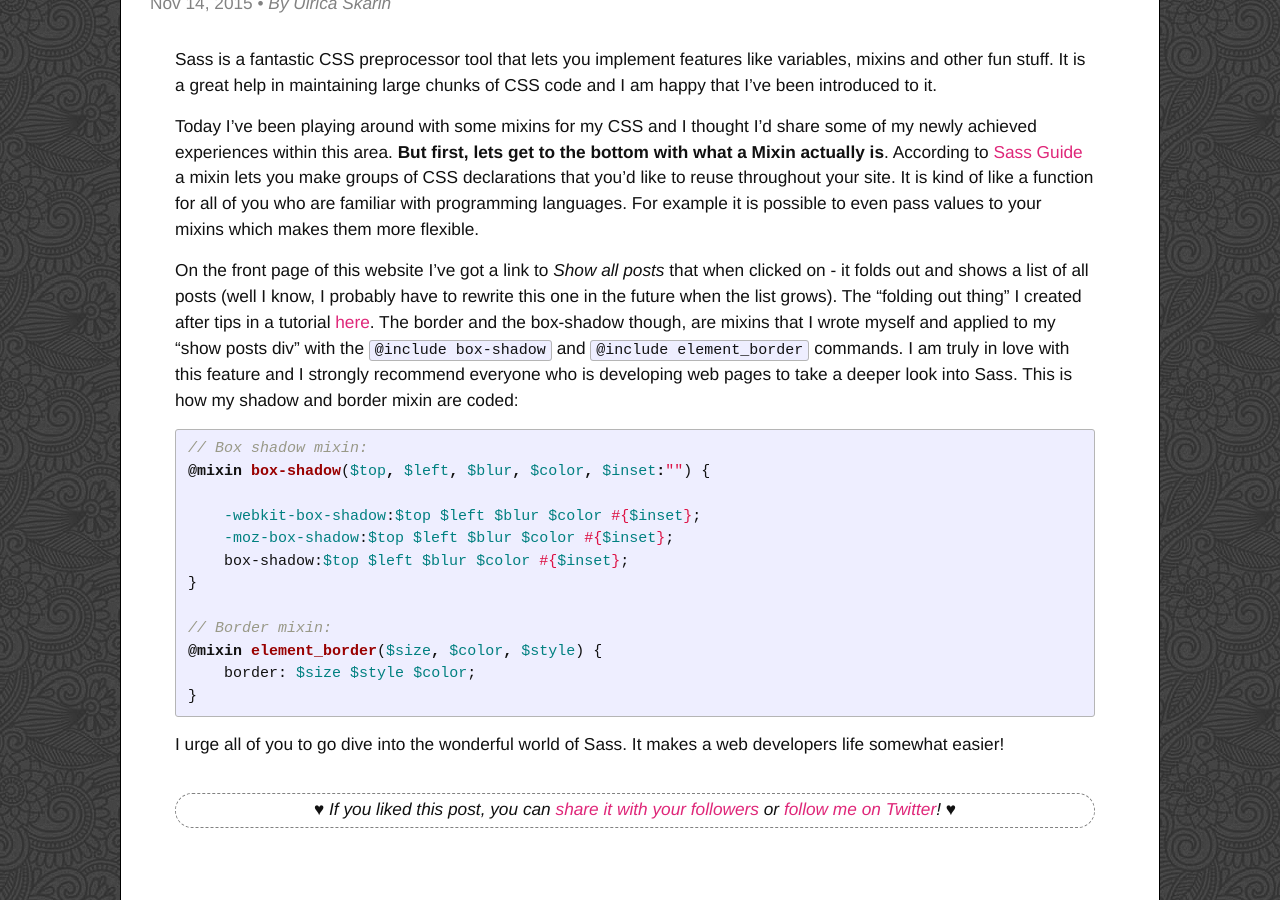
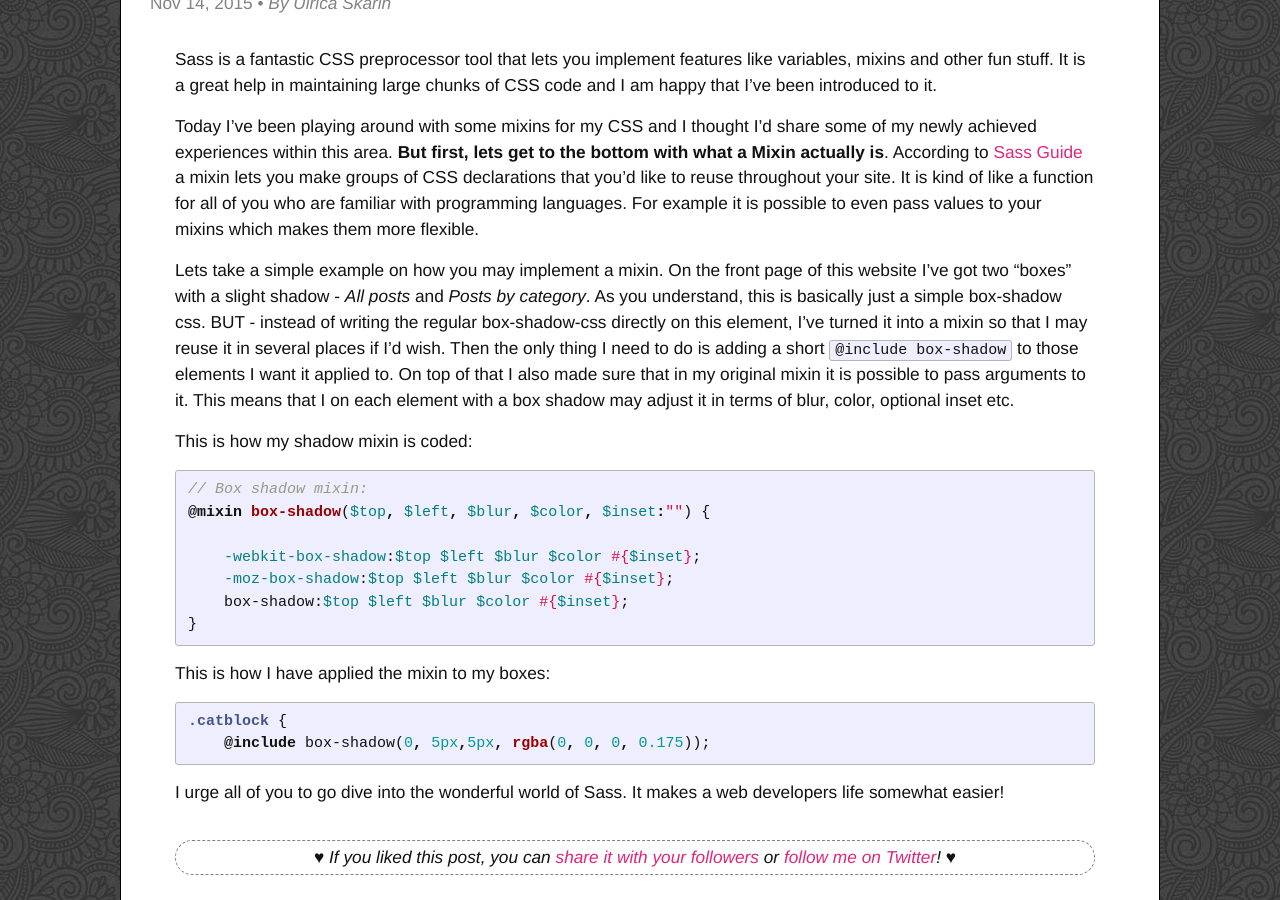
Before and after one commit to ulricaskarin/ulricaskarin.github.io, a Jekyll site: the page built from _posts/2015-11-14-sass-mixins.markdown, in a window 1280 px wide and 900 px high, scrolled down 507 px. Built offline with Jekyll 4.4.1, drawn with Linux system fonts in a browser that asks for light colours; comment, search, counter and statistics services are not loaded.

Commit message:
Rewriting the sass mixin blogpost

````diff
--- a/_posts/2015-11-14-sass-mixins.markdown
+++ b/_posts/2015-11-14-sass-mixins.markdown
@@ -21,11 +21,15 @@ a mixin lets you make groups of CSS declarations that you'd like to reuse throug
 for all of you who are familiar with programming languages. For example it is possible to
 even pass values to your mixins which makes them more flexible.
 
-On the front page of this website I've got a link to *Show all posts* that when clicked on - it folds out and shows a list of
-all posts (well I know, I probably have to rewrite this one in the future when the list grows). The "folding out thing" I
-created after tips in a tutorial [here][here].  The border and the box-shadow though, are mixins that I wrote myself and applied
-to my "show posts div" with the ```@include box-shadow``` and ```@include element_border``` commands. I am truly in love with this feature and I strongly recommend
-everyone who is developing web pages to take a deeper look into Sass. This is how my shadow and border mixin are coded:
+Lets take a simple example on how you may implement a mixin. On the front page of this website I've got two "boxes" with
+a slight shadow - *All posts* and *Posts by category*. As you understand, this is basically just a simple box-shadow css.
+BUT - instead of writing the regular box-shadow-css directly on this element, I've turned it into a mixin so that I may
+reuse it in several places if I'd wish. Then the only thing I need to do is adding a short ```@include box-shadow``` to
+those elements I want it applied to. On top of that I also made sure that in my original mixin it is possible to pass
+arguments to it. This means that I on each element with a box shadow may adjust it in terms of blur, color, optional
+inset etc.
+
+This is how my shadow mixin is coded:
 
 {% highlight scss %}
 // Box shadow mixin:
@@ -36,10 +40,13 @@ everyone who is developing web pages to take a deeper look into Sass. This is ho
     box-shadow:$top $left $blur $color #{$inset};
 }
 
-// Border mixin:
-@mixin element_border($size, $color, $style) {
-    border: $size $style $color;
-}
+{% endhighlight %}
+
+This is how I have applied the mixin to my boxes:
+
+{% highlight scss %}
+.catblock {
+    @include box-shadow(0, 5px,5px, rgba(0, 0, 0, 0.175));
 {% endhighlight %}
 
 I urge all of you to go dive into the wonderful world of Sass. It makes a web developers life somewhat easier!
````
